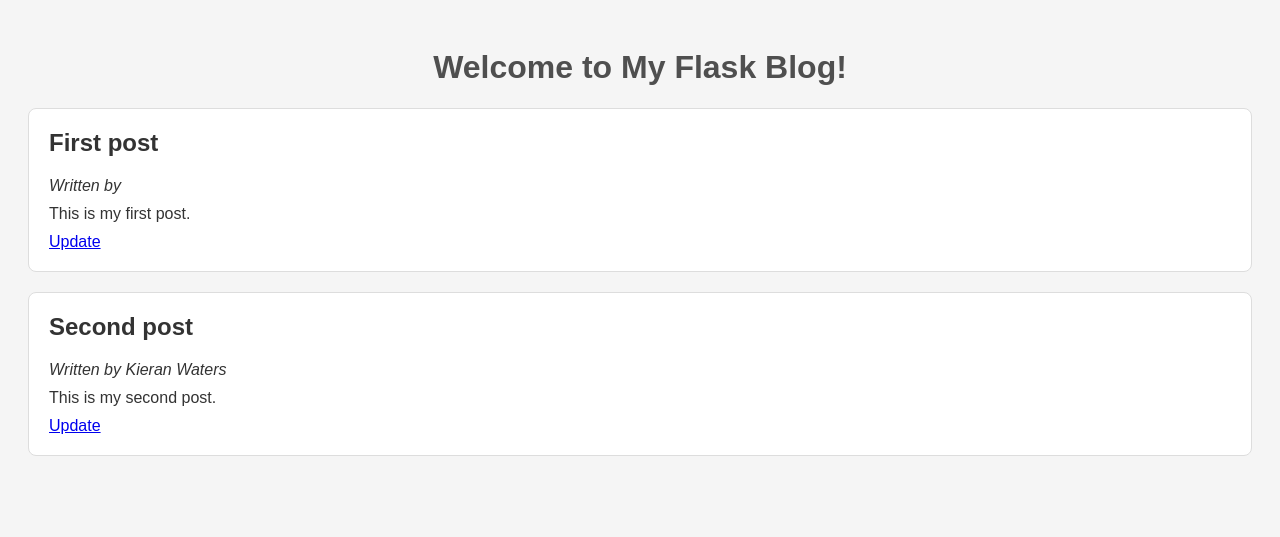
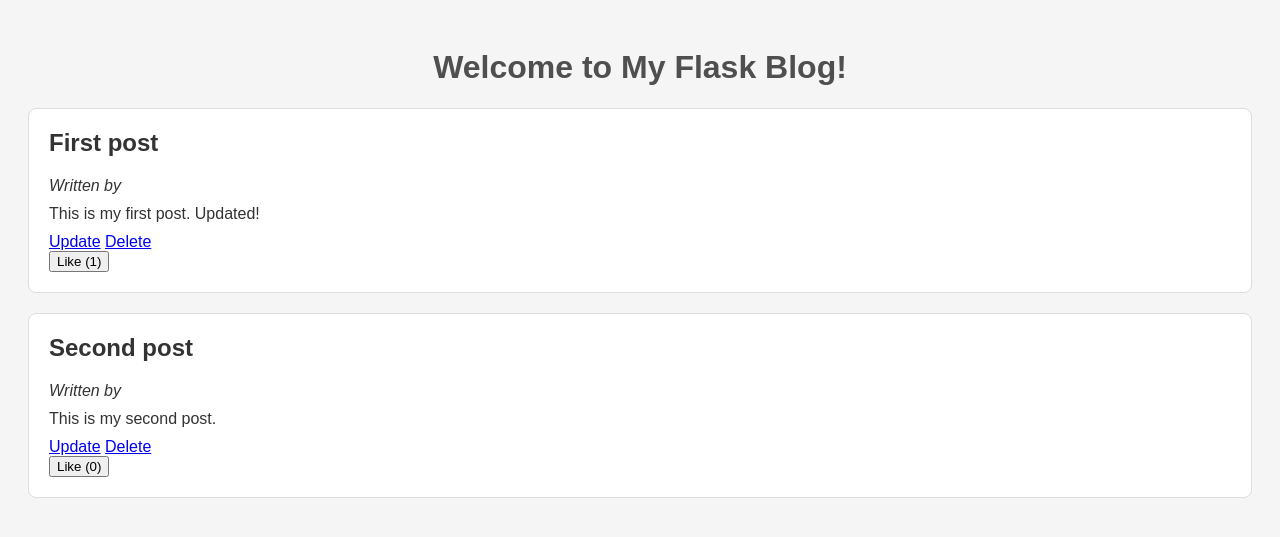
Before and after one commit to KierWaters/Blog, a Flask app: page / in a window 1280 px wide. Shown: the top 537 px of the page. Run offline with Flask 3, Linux system fonts and the light colour scheme.

Commit message:
Implementing the Like feature

```diff
--- a/app.py
+++ b/app.py
@@ -82,6 +82,18 @@
     return render_template('update.html', post=post)
 
 
+@app.route('/like/<int:id>', methods=['POST'])
+def like(id):
+    post = fetch_post_by_id(id)
+    if post is None:
+        return "Post not found", 404
+
+    post['likes'] += 1
+    update_posts(blog_posts)
+
+    return redirect(url_for('index'))
+
+
 @app.route('/')
 def index():
     posts = load_posts()
--- a/posts.json
+++ b/posts.json
@@ -3,13 +3,14 @@
         "id": 1,
         "auther": "Kieran Waters",
         "title": "First post",
-        "content": "This is my first post."
+        "content": "This is my first post. Updated!",
+        "likes": 1
     },
     {
         "id": 2,
         "auther": "Kieran Waters",
         "title": "Second post",
         "content": "This is my second post.",
-        "author": "Kieran Waters"
+        "likes": 0
     }
 ]
--- a/templates/index.html
+++ b/templates/index.html
@@ -14,6 +14,10 @@
             <p><em>Written by {{ post['author'] }}</em></p>
             <p>{{ post['content'] }}</p>
             <a href="{{ url_for('update', post_id=post['id']) }}">Update</a>
+            <a href="{{ url_for('delete', post_id=post['id']) }}">Delete</a>
+            <form action="{{ url_for('like', id=post['id']) }}" method="POST">
+                <button type="submit">Like ({{ post['likes'] }})</button>
+            </form>
         </div>
     {% endfor %}
 </body>
```
